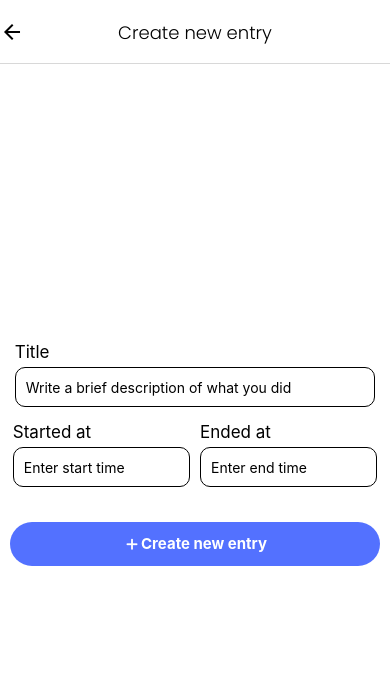
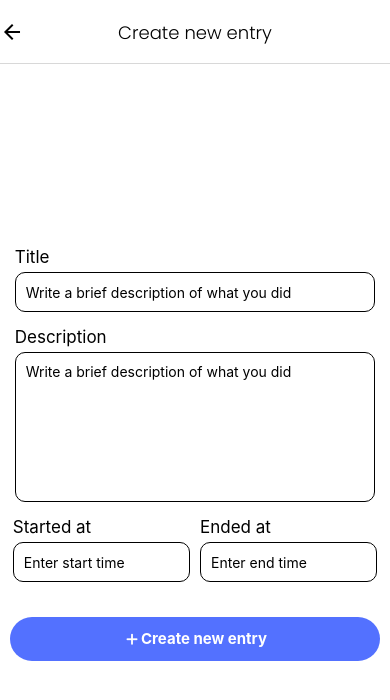
Before and after one commit to hartmario1/tracking-system, a React Native app: screen /CreateTask in a window 390 px wide. Shown: the top 700 px of the page. Built offline with nearby package versions, Linux system fonts and the light colour scheme; what expo-linking, react-native-root-siblings would draw is missing.

Commit message:
feat: maintaining state of user id

```diff
--- a/api/utils.ts
+++ /dev/null
@@ -1 +0,0 @@
-export const token = 'eyJhbGciOiJIUzI1NiIsInR5cCI6IkpXVCJ9.eyJpZCI6IjYyY2YyNTVjMTFlZmQ2MmY0NDk0ZmQwNSIsImlhdCI6MTY1OTM0MzA2N30.DgRZs8mG5JXh8lzFzR8Bc_ZSVRjKwDGQGi0ITWSCYmw'
--- a/components/InternList.tsx
+++ b/components/InternList.tsx
@@ -4,14 +4,10 @@ import { SafeAreaView } from "react-native-safe-area-context";
 import Tasks from "./Task";
 import { requestHeaders } from "../api/headers";
 import { Task } from "../api/models/task";
-// import { useSelector } from "react-redux";
-// import { getTokenId } from "../features/tokenSlice";
 
 const List = () => {
   const [isLoading, setLoading] = useState(true);
   const [data, setData] = useState<Task[]>();
-  // const token = useSelector(getTokenId)
-  // console.log(token)
 
   const getTasks = async () => {
     try {
--- a/features/tokenSlice.ts
+++ b/features/tokenSlice.ts
@@ -17,6 +17,6 @@ const tokenSlice = createSlice({
 	}
 });
 
-export const {setToken} = tokenSlice.actions;
+export const { setToken } = tokenSlice.actions;
 export const getToken = (state: RootState) => state.token.token;
 export default tokenSlice.reducer;
--- /dev/null
+++ b/features/userIdSlice.ts
@@ -0,0 +1,22 @@
+import { createSlice } from '@reduxjs/toolkit';
+import { RootState } from '../store';
+
+export interface UserIdState {
+	userId: null;
+}
+
+const initialState: UserIdState = {userId: null};
+
+const userIdSlice = createSlice({
+	name: 'userId',
+	initialState,
+	reducers: {
+		setUserId: (state: any, action: any) => {
+			state.userId = action.payload;
+		}
+	}
+});
+
+export const { setUserId } = userIdSlice.actions;
+export const getUserId = (state: RootState) => state.userId.userId;
+export default userIdSlice.reducer;
--- a/screens/CreateTask.tsx
+++ b/screens/CreateTask.tsx
@@ -5,24 +5,29 @@ import Toast from 'react-native-root-toast';
 import { Formik } from 'formik';
 import * as Yup from 'yup';
 import { requestHeaders } from "../api/headers";
+import { store } from "../store";
 
-const CreateTask = ({ navigation }: RootTabScreenProps<'CreateTask'>) => (
-  <Formik initialValues={{ title: '', started: '', ended: '' }}
+const CreateTask = ({ navigation }: RootTabScreenProps<'CreateTask'>) => {
+  const id = store.getState();
+
+  return (
+    <Formik initialValues={{ title: '', description: '', started: '', ended: '' }}
       onSubmit = {async values => {
         try {
           const data = await fetch('https://tracksystem.herokuapp.com/tasks', {
             method: 'post',
             headers: requestHeaders(),
             body: JSON.stringify({
-              // add user_id
+              userId: id.userId.userId,
               title: values.title,
-              started: values.started,
-              ended: values.ended
+              description: values.description,
+              startDate: values.started,
+              endDate: values.ended
             })
           });
 
           if (data.status === 201) {
-            Toast.show('New admin created', {
+            Toast.show('New entry created', {
               duration: Toast.durations.LONG,
               position: -100,
               shadow: true,
@@ -54,7 +59,7 @@ const CreateTask = ({ navigation }: RootTabScreenProps<'CreateTask'>) => (
       })}>
       {({ handleChange, handleBlur, handleSubmit, values, errors, touched }) => (
         <SafeAreaView style = {styles.container}>
-          <View style = {{ width: '95%' }}>
+          <View style = {{ width: '95%', paddingBottom: 10 }}>
             <Text style = {styles.descriptionText}>
               Title
             </Text>
@@ -69,6 +74,29 @@ const CreateTask = ({ navigation }: RootTabScreenProps<'CreateTask'>) => (
                 ? (
                   <Text style = {styles.errorMessage}>
                     {errors.title}
+                  </Text>
+                )
+                : null}
+          </View>
+
+          <View style = {{ width: '95%' }}>
+            <Text style = {styles.descriptionText}>
+              Description
+            </Text>
+            <TextInput
+              style={styles.descriptionInput}
+              blurOnSubmit
+              multiline
+              numberOfLines={5}
+              maxLength={400}
+              onChangeText={handleChange('description')}
+              onBlur = {handleBlur('description')}
+              value={values.description}
+              placeholder="Write a brief description of what you did" />
+              {errors.description && touched.description
+                ? (
+                  <Text style = {styles.errorMessage}>
+                    {errors.description}
                   </Text>
                 )
                 : null}
@@ -132,7 +160,8 @@ const CreateTask = ({ navigation }: RootTabScreenProps<'CreateTask'>) => (
         </SafeAreaView>
       )}
     </Formik>
-);
+  )
+};
 
 const styles = StyleSheet.create({
   container: {
@@ -162,6 +191,13 @@ const styles = StyleSheet.create({
     borderRadius: 10,
     padding: 10,
   },
+  descriptionInput: {
+    height: 150,
+    margin: 5,
+    borderWidth: 1,
+    borderRadius: 10,
+    padding: 10,
+  },
   descriptionText: {
     fontSize: 17,
     paddingLeft: 5
--- a/screens/CreateUser.tsx
+++ b/screens/CreateUser.tsx
@@ -23,19 +23,30 @@ const CreateUser = ({ navigation }: RootTabScreenProps<'CreateUser'>) => (
               role: 'admin'
             })
           });
+
+          if (data.status === 201) {
+            Toast.show('New user created', {
+              duration: Toast.durations.LONG,
+              position: -100,
+              shadow: true,
+              animation: true,
+              delay: 0,
+            });
+
+            navigation.goBack();
+          } else {
+            Toast.show('Something went wrong, please try again!', {
+              duration: Toast.durations.LONG,
+              position: -100,
+              shadow: true,
+              animation: true,
+              delay: 0,
+            });
+          }
           return data;
         } catch (error) {
           console.error(error);
         };
-
-        Toast.show('New user created', {
-          duration: Toast.durations.LONG,
-          position: -100,
-          shadow: true,
-          animation: true,
-          delay: 0,
-        });
-        navigation.goBack();
       }}
       validationSchema = {Yup.object().shape({
         username: Yup.string().required('This field is required!'),
--- a/screens/LogIn.tsx
+++ b/screens/LogIn.tsx
@@ -8,9 +8,11 @@ import { Buffer } from 'buffer';
 import Toast from "react-native-root-toast";
 import { setToken } from '../features/tokenSlice';
 import { useDispatch } from 'react-redux';
+import { setUserId } from "../features/userIdSlice";
 
 const LogIn = ({ navigation }: RootTabScreenProps<'LogIn'>) => {
   const dispatch = useDispatch();
+
   return (
   <Formik initialValues={{ username: '', password: '' }}
       onSubmit = {async values => {
@@ -24,8 +26,9 @@ const LogIn = ({ navigation }: RootTabScreenProps<'LogIn'>) => {
               authorization: `basic ${auth}`
             })
           });
+          const response = await stream.json();
+          console.log(response.user._id);
 
-          const response = await stream.json();
           if (stream.status === 200) {
             Toast.show('Logged in successfully', {
               duration: Toast.durations.LONG,
@@ -34,7 +37,10 @@ const LogIn = ({ navigation }: RootTabScreenProps<'LogIn'>) => {
               animation: true,
               delay: 0,
             });
+
             dispatch(setToken(response.token));
+            dispatch(setUserId(response.user._id))
+
             const isAdmin = response.user.role === "admin"
             if (isAdmin) navigation.navigate('Admin')
             else navigation.navigate('Intern');
--- a/store.ts
+++ b/store.ts
@@ -1,10 +1,12 @@
 import { configureStore } from '@reduxjs/toolkit';
 import tokenSlice from './features/tokenSlice';
 import logger from 'redux-logger';
+import userIdSlice from './features/userIdSlice';
 
 export const store = configureStore({
 	reducer: {
-		token: tokenSlice
+		token: tokenSlice,
+		userId: userIdSlice
 	},
 	middleware: (getDefaultMiddleware) => getDefaultMiddleware().concat(logger)
 });
```
